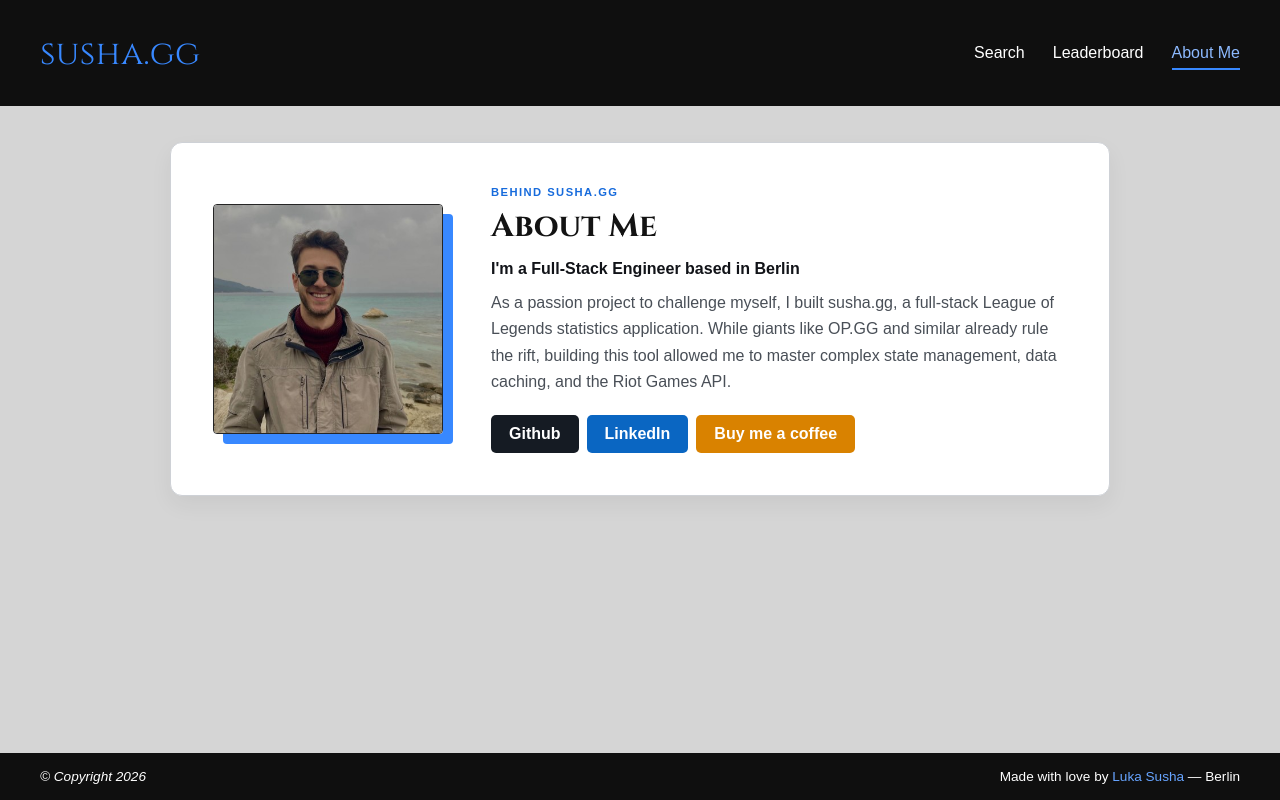
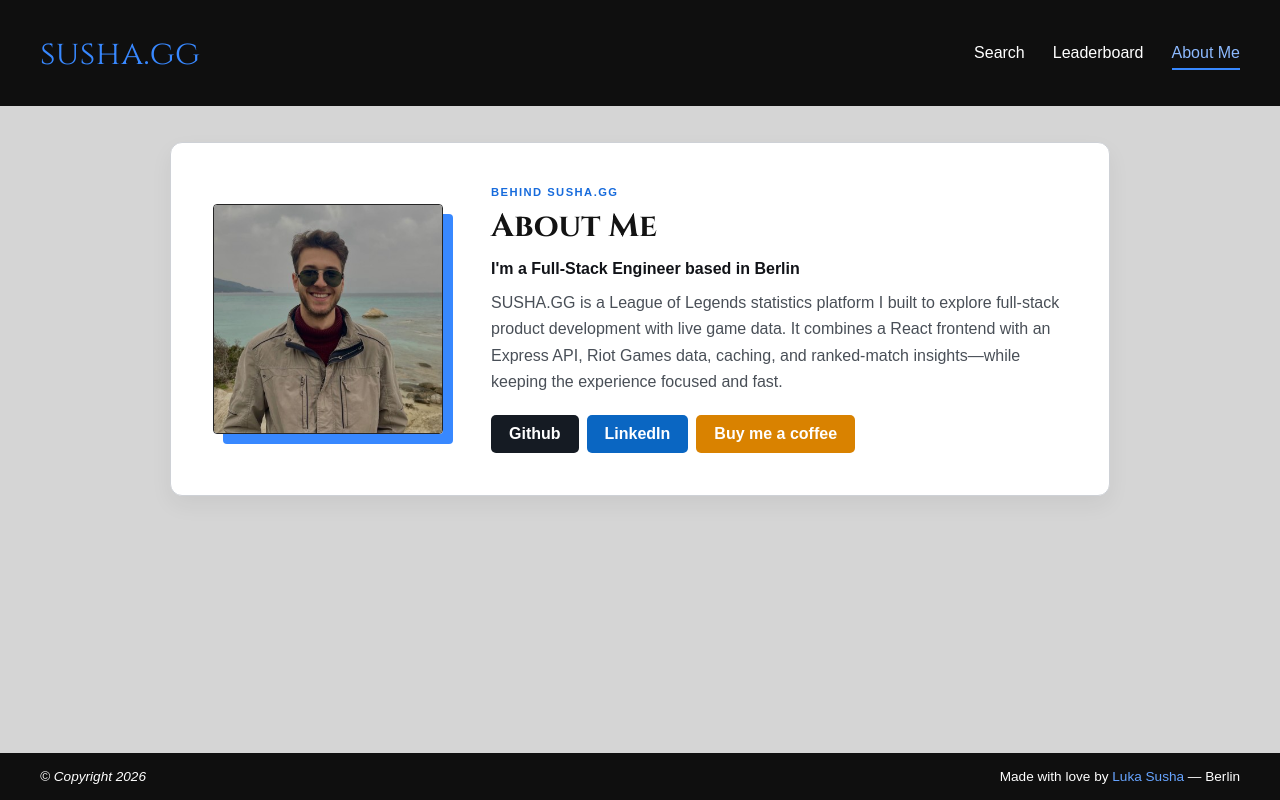
Before and after one commit to Lander2003/susha.gg, a React (Vite) app in the folder susha-gg/: page /about-me in a window 1280 px wide. Built offline with nearby package versions, Linux system fonts and the light colour scheme; no server answers; a web font is replaced by a local one.

Commit message:
changed about-me paragraph

```diff
--- a/susha-gg/src/components/AboutMe.tsx
+++ b/susha-gg/src/components/AboutMe.tsx
@@ -9,7 +9,7 @@ export default function AboutMe() {
             <span className="section-label">Behind susha.gg</span>
             <h1>About Me</h1>
             <p className="about-lead"><b>I'm a Full-Stack Engineer based in Berlin</b></p>
-            <p>As a passion project to challenge myself, I built susha.gg, a full-stack League of Legends statistics application. While giants like OP.GG and similar already rule the rift, building this tool allowed me to master complex state management, data caching, and the Riot Games API.</p>
+            <p>SUSHA.GG is a League of Legends statistics platform I built to explore full-stack product development with live game data. It combines a React frontend with an Express API, Riot Games data, caching, and ranked-match insights—while keeping the experience focused and fast.</p>
             <div className="about-actions">
               <a className="btn github" target="_blank" rel="noreferrer" href="https://github.com/Lander2003">Github</a>
               <a className="btn linkedin" target="_blank" rel="noreferrer" href="https://www.linkedin.com/in/luka-susha/">LinkedIn</a>
```
